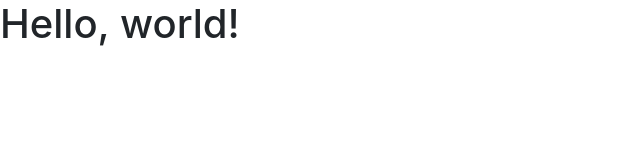
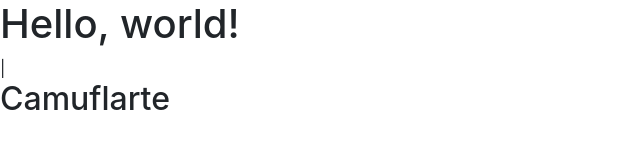
Before and after one commit to Camuflarte/Camuflarte, a plain HTML site: page index.html in a window 1280 px wide. Shown: the whole page, without its empty margins (0-640 px from the left). Drawn offline with nearby package versions, Linux system fonts and the light colour scheme.

Commit message:
nuevo archivo

```diff
--- a/index.html
+++ b/index.html
@@ -12,7 +12,7 @@
   </head>
   <body>
     <h1>Hello, world!</h1>
-
+|   <h2>Camuflarte</h2>
     <!-- Optional JavaScript -->
     <!-- jQuery first, then Popper.js, then Bootstrap JS -->
     <script src="https://code.jquery.com/jquery-3.4.1.slim.min.js" integrity="sha384-J6qa4849blE2+poT4WnyKhv5vZF5SrPo0iEjwBvKU7imGFAV0wwj1yYfoRSJoZ+n" crossorigin="anonymous"></script>
```
